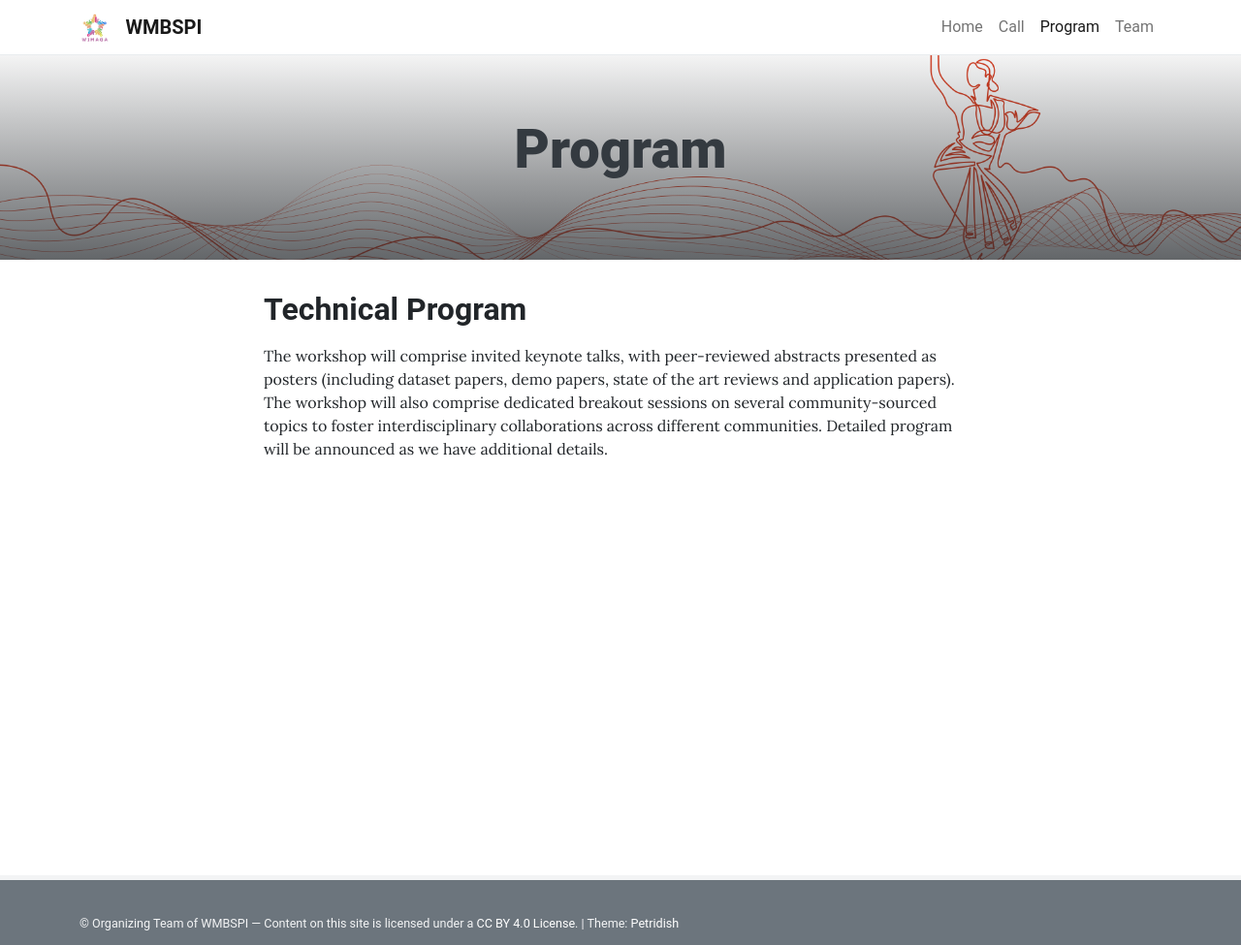
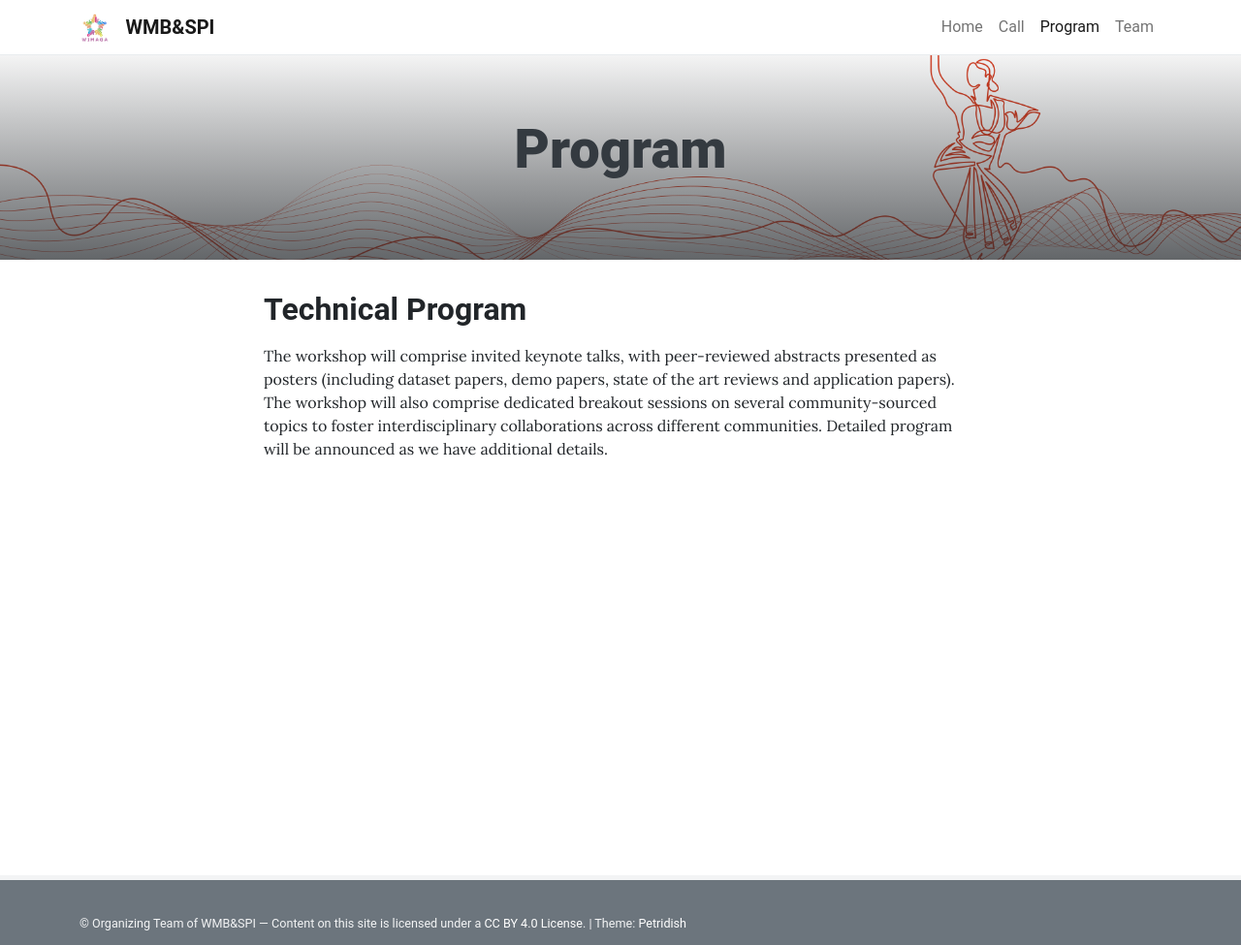
Before and after one commit to wmbspi/wmbspi.github.io, a Jekyll site: the page built from pages/program.md, in a window 1280 px wide. Shown: the whole page at 97% size. Built offline with Jekyll 4.4.1, drawn with Linux system fonts in a browser that asks for light colours.

Commit message:
Update _config.yml

```diff
--- a/_config.yml
+++ b/_config.yml
@@ -1,7 +1,7 @@
 # SITE SETTINGS
-title: WMBSPI                    # Title in top navigation bar (navbar) and <head>
-description: Workshop on Indian Music Analysis and Generative Applications, ICASSP 2025 Satellite Workshop # Site description in <head>
-author: Organizing Team of WMBSPI             # Used for copyright statement in footer
+title: WMB&SPI                    # Title in top navigation bar (navbar) and <head>
+description: Workshop on Mapping Brain-Body-Behavior Signal Dynamics in Human Speech Production and Interaction # Site description in <head>
+author: Organizing Team of WMB&SPI             # Used for copyright statement in footer
 
 # SOCIAL PROFILES
 # social:
```
